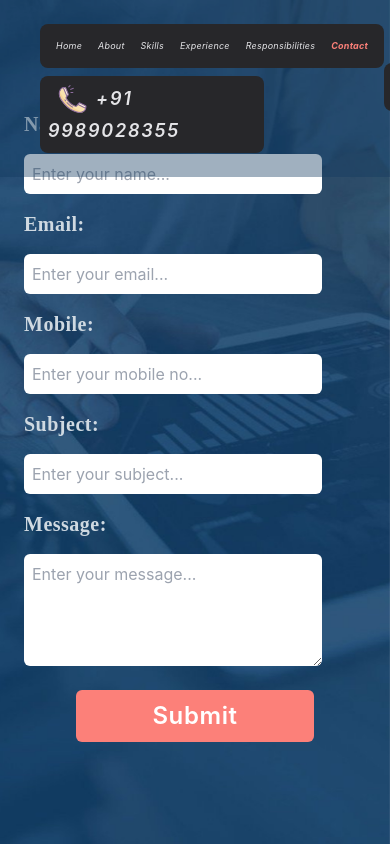
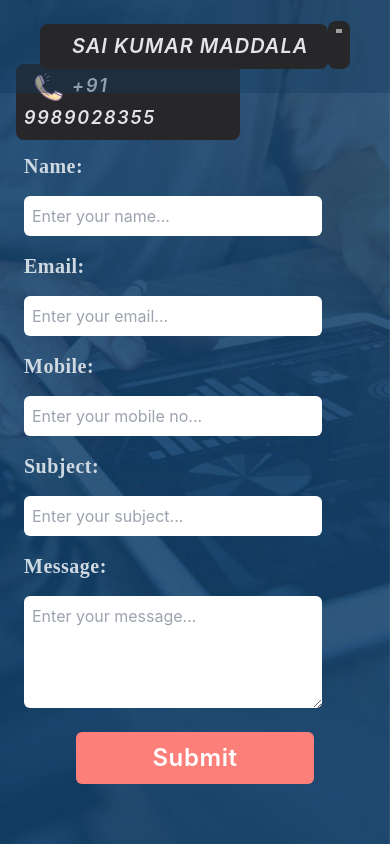
Before and after one commit to Saikumarmaddy/React-Portfolio, a React (Create React App) app: page /get-in-touch in a window 390 px wide. Built offline with nearby package versions, Linux system fonts and the light colour scheme; grey boxes are pictures that could not be loaded.

Commit message:
Updated changes for responsiveness

```diff
--- a/src/components/contact.jsx
+++ b/src/components/contact.jsx
@@ -1,5 +1,7 @@
 import React, { useState, useRef } from "react";
 import emailjs from "@emailjs/browser";
+import GMAIL_ICON from "../assets/images/icons8-email-open-32.png";
+import PHN_ICON from "../assets/images/icons8-phonecall-cute-color-32.png";
 
 function Contact() {
   const form = useRef();
@@ -9,6 +11,11 @@ function Contact() {
   const [user_subject, setUser_Subject] = useState("");
   const [user_message, setUser_Message] = useState("");
   // const [banner, setBanner] = useState(false);
+
+  const emailId = "sai.kumar.maddala@accenture.com";
+  const contactNo = "+91 9989028355";
+  const contactText = "Reach out to me at ->";
+
   const handleName = (e) => {
     setUser_Name(e.target.value);
   };
@@ -50,11 +57,37 @@ function Contact() {
     setUser_Message("");
   };
   return (
+    <div>
+      {/* <div className="bg-zinc-800 p-2 rounded-lg w-450px max-lg:my-1 max-[1365px]:my-2 max-[800px]:hidden">
+        <img src={GMAIL_ICON} alt="gmail_icon" className="inline px-2" />
+        <span className="flex-none italic text-zinc-200 font-semibold tracking-wider">
+          {emailId}
+        </span>
+      </div> */}
       <form
         className="flex flex-col justify-center items-center px-20 w-full h-screen max-[490px]:px-10 max-[400px]:px-4"
         ref={form}
         onSubmit={sendEmail}
       >
+        <div className="flex justify-between w-full">
+          <div className="grow bg-zinc-800 p-2 text-center mr-14 rounded-lg max-lg:my-1 max-[1365px]:my-2 max-[800px]:hidden">
+            <span className="italic text-zinc-200 font-semibold tracking-wider">
+              {contactText}
+            </span>
+          </div>
+          <div className="flex-none bg-zinc-800 p-2 rounded-lg w-96 mr-2 max-lg:my-1 max-[1365px]:my-2 max-[800px]:hidden">
+            <img src={GMAIL_ICON} alt="gmail_icon" className="inline px-2" />
+            <span className="italic text-zinc-200 font-semibold tracking-wider">
+              {emailId}
+            </span>
+          </div>
+          <div className="flex-none w-320px bg-zinc-800 p-2 rounded-lg max-lg:my-1 max-[1365px]:my-2 max-[480px]:w-56">
+            <img src={PHN_ICON} alt="phone_icon" className="inline px-2" />
+            <span className="italic text-zinc-200 font-semibold tracking-widest px-6 max-[480px]:text-lg max-[480px]:p-0">
+              {contactNo}
+            </span>
+          </div>
+        </div>
         {/* <div class="w-1/2 m-12 space-y-6">
           <div
             class="bg-green-100 border-t border-b rounded-lg border-green-500 text-green-700 px-4 py-3"
@@ -152,6 +185,7 @@ function Contact() {
           Submit
         </button>
       </form>
+    </div>
   );
 }
 
--- a/src/components/navbar.jsx
+++ b/src/components/navbar.jsx
@@ -1,90 +1,128 @@
-import React from "react";
-import GMAIL_ICON from "../assets/images/icons8-email-open-32.png";
-import PHN_ICON from "../assets/images/icons8-phonecall-cute-color-32.png";
+import React, { useState } from "react";
 import BREADCRUMB from "../assets/images/breadcrumb.png";
+import Cancel from "../assets/images/cross-mark.png";
 import { NavLink } from "react-router-dom";
-// import NavbarMobile from "./navbar_mobile";
 
 function Navbar() {
-  const contactNo = "+91 9989028355";
-  const emailId = "sai.kumar.maddala@accenture.com";
+  const [breadcrumbActive, setBreadcrumbActive] = useState(false);
+  const myName = "SAI KUMAR MADDALA";
   const toStyleNav = ({ isActive }) => {
     return {
       fontWeight: isActive ? "bold" : "normal",
       color: isActive ? "#fc8079" : "#e4e4e7",
     };
   };
+
+  const handleBreadcrumb = () => {
+    setBreadcrumbActive(true);
+  };
+  const cancelBreadcrumb = () => {
+    setBreadcrumbActive(false);
+  };
   return (
     <>
       <nav className="w-full py-5 px-10 bg-[#133B5F] bg-opacity-40 fixed text-white">
         <div className="max-[1365px]:flex justify-between items-center text-red">
           <div>
-            <div className="text-xl flex justify-around max-[1365px]:flex-col">
-              <div className="bg-zinc-800 p-2 rounded-lg w-450px max-lg:my-1 max-[1365px]:my-2 max-[800px]:hidden">
-                <img
-                  src={GMAIL_ICON}
-                  alt="gmail_icon"
-                  className="inline px-2"
-                />
-                <span className="flex-none italic text-zinc-200 font-semibold tracking-wider">
-                  {emailId}
+            <div
+              className="text-xl flex justify-between max-[1365px]:flex-col"
+              style={{ "font-size": "18px" }}
+            >
+              <div className="bg-zinc-800 p-2 rounded-lg w-72 max-lg:my-1 max-[1365px]:my-2">
+                <span className="flex-none italic text-zinc-200 font-semibold tracking-wider pl-6 text-xl">
+                  {myName}
                 </span>
               </div>
               {/* max-[1365px]:hidden */}
               {/* style={{ "font-size": "9px" }} */}
               <div
-                className="list-none bg-zinc-800 p-2 rounded-lg max-lg:my-1"
-                style={{ "font-size": "9px" }}
+                className={`${
+                  !breadcrumbActive
+                    ? "list-none bg-zinc-800 p-2 rounded-lg max-lg:my-1 max-[1365px]:hidden"
+                    : "list-none w-full absolute z-50 top-24 bg-[#133B5F] bg-opacity-80 p-2 rounded-lg max-lg:my-1"
+                }`}
               >
-                <div className="items-center flex justify-around italic text-zinc-200 font-semibold tracking-wide">
-                  <NavLink to="/React-Portfolio" style={toStyleNav}>
+                <div
+                  className={`${
+                    !breadcrumbActive
+                      ? "flex items-center justify-around italic text-zinc-200 font-semibold tracking-wide max-[1365px]:hidden"
+                      : "flex max-[1365px]:flex-col max-[1365px]:items-end max-[1365px]:justify-around max-[1365px]:italic max-[1365px]:text-zinc-200 max-[1365px]:font-semibold max-[1365px]:tracking-wide max-[1365px]:pr-20"
+                  }`}
+                >
+                  <NavLink
+                    to="/React-Portfolio"
+                    style={toStyleNav}
+                    onClick={() => setBreadcrumbActive(false)}
+                  >
                     <li className="hover:text-[#fc8079] cursor-pointer px-2">
                       Home
                     </li>
                   </NavLink>
-                  <NavLink to="/about" style={toStyleNav}>
+                  <NavLink
+                    to="/about"
+                    style={toStyleNav}
+                    onClick={() => setBreadcrumbActive(false)}
+                  >
                     <li className="hover:text-[#fc8079] cursor-pointer px-2">
                       About
                     </li>
                   </NavLink>
-                  <NavLink to="/skills" style={toStyleNav}>
+                  <NavLink
+                    to="/skills"
+                    style={toStyleNav}
+                    onClick={() => setBreadcrumbActive(false)}
+                  >
                     <li className="hover:text-[#fc8079] cursor-pointer px-2">
                       Skills
                     </li>
                   </NavLink>
-                  <NavLink to="/experience" style={toStyleNav}>
+                  <NavLink
+                    to="/experience"
+                    style={toStyleNav}
+                    onClick={() => setBreadcrumbActive(false)}
+                  >
                     <li className="hover:text-[#fc8079] cursor-pointer px-2">
                       Experience
                     </li>
                   </NavLink>
-                  <NavLink to="/responsibilities" style={toStyleNav}>
+                  <NavLink
+                    to="/responsibilities"
+                    style={toStyleNav}
+                    onClick={() => setBreadcrumbActive(false)}
+                  >
                     <li className="hover:text-[#fc8079] cursor-pointer px-2">
                       Responsibilities
                     </li>
                   </NavLink>
-                  <NavLink to="/get-in-touch" style={toStyleNav}>
+                  <NavLink
+                    to="/get-in-touch"
+                    style={toStyleNav}
+                    onClick={() => setBreadcrumbActive(false)}
+                  >
                     <li className="hover:text-[#fc8079] cursor-pointer px-2">
                       Contact
                     </li>
                   </NavLink>
                 </div>
               </div>
-              <div className="w-320px bg-zinc-800 p-2 rounded-lg max-lg:my-1 max-[1365px]:my-2 max-[480px]:w-56">
-                <img src={PHN_ICON} alt="phone_icon" className="inline px-2" />
-                <span className="flex-none italic text-zinc-200 font-semibold tracking-widest px-6 max-[480px]:text-lg max-[480px]:p-0">
-                  {contactNo}
-                </span>
-              </div>
-              {/* <div className="bg-zinc-800 p-2 rounded-lg cursor-pointer max-[1365px]:hidden min-[930px]:hidden">
-                <img src={BREADCRUMB} alt="breadcrumb_icon" />
-              </div> */}
             </div>
           </div>
-          <div className="bg-zinc-800 p-2 mb-10 rounded-lg h-12 cursor-pointer min-[1365px]:hidden max-[800px]:mb-1">
-            <img src={BREADCRUMB} alt="breadcrumb_icon" />
-          </div>
+          {!breadcrumbActive ? (
+            <div
+              className="bg-zinc-800 p-2 mb-10 rounded-lg h-12 cursor-pointer min-[1365px]:hidden max-[1365px]:mb-1"
+              onClick={() => handleBreadcrumb()}
+            >
+              <img src={BREADCRUMB} alt="breadcrumb_icon" />
+            </div>
+          ) : (
+            <div
+              className="bg-zinc-800 p-2 rounded-lg h-12 cursor-pointer min-[1365px]:hidden max-[1365px]:mb-1"
+              onClick={() => cancelBreadcrumb()}
+            >
+              <img src={Cancel} className="fill-blue-500" alt="cancel_icon" />
+            </div>
+          )}
         </div>
-        {/* <NavbarMobile /> */}
       </nav>
     </>
   );
--- a/tailwind.config.js
+++ b/tailwind.config.js
@@ -12,12 +12,15 @@ module.exports = {
         '47vh': "47.5vh"
       },
       padding: {
+        '4per': "4%",
+        '92per': "92%",
         '20per': "20%",
         '10per': "10%"
       },
       margin: {
         '20per': "20%",
-        '10per': "10%"
+        '10per': "10%",
+        '4per': "4%"
       },
       width: {
         '320px': "320px",
@@ -25,12 +28,6 @@ module.exports = {
       },
       fontFamily: {
         'fangsong': "fangsong"
-      },
-      padding: {
-        '4per': "4%"
-      },
-      margin: {
-        '4per': "4%"
       }
     },
   },
```
Also changed, not shown: src/assets/images/cross-mark.png (added). Lines whose indentation alone changed are shown as unchanged.
